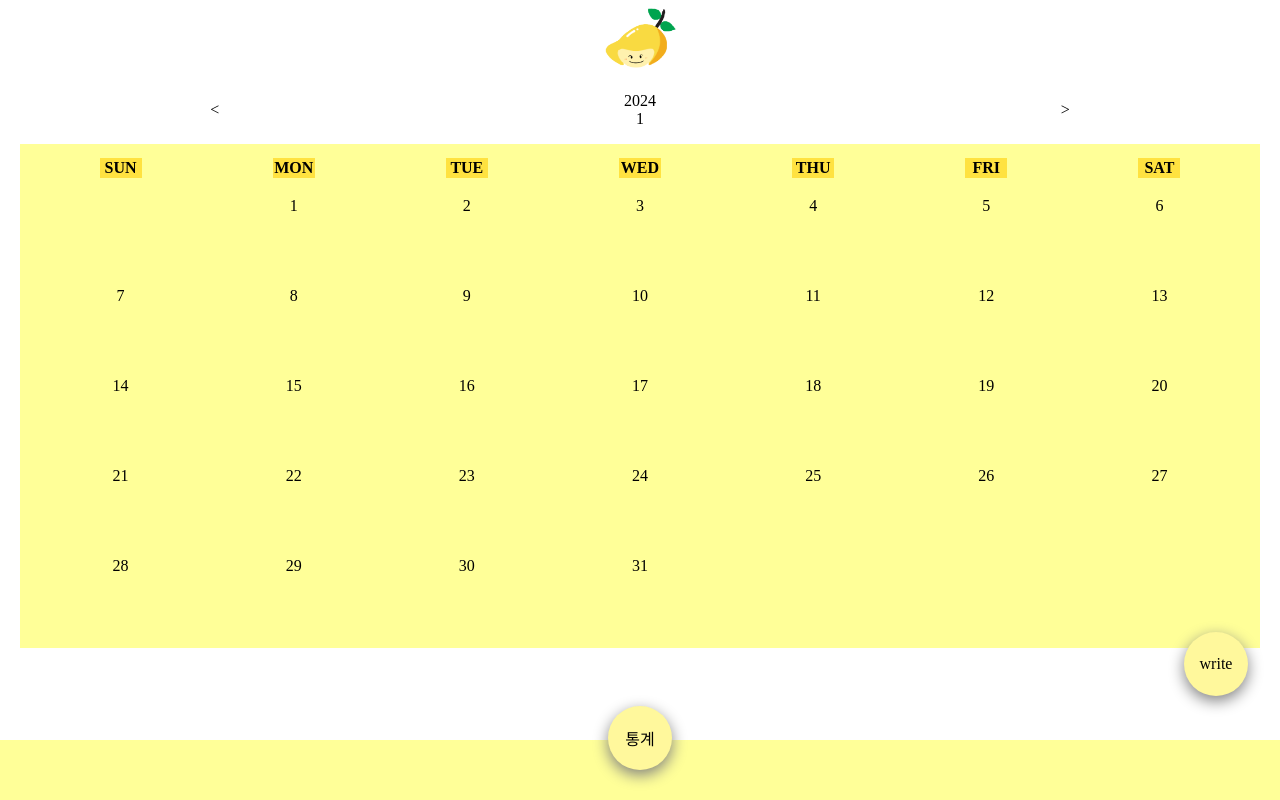
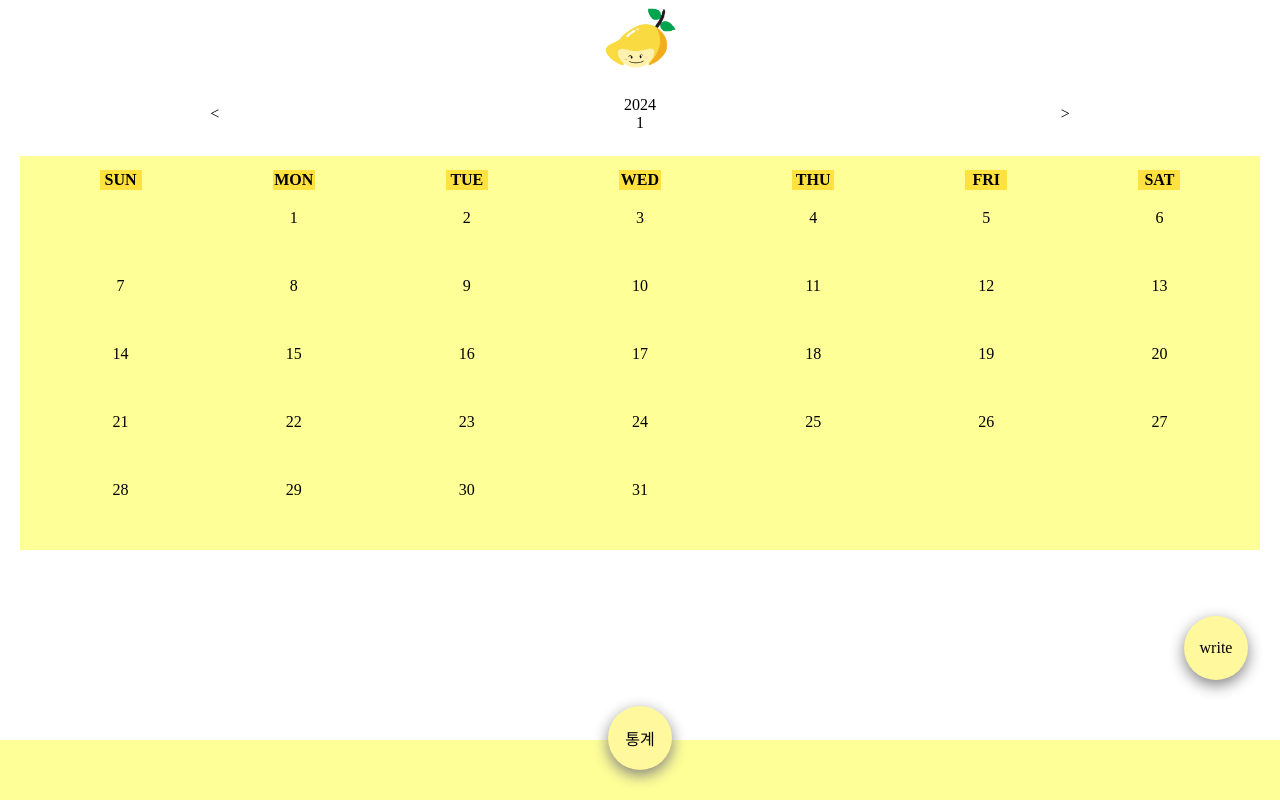
Before and after one commit to DEV-TINO/Mango-Diary-MJ, a Vue app in the folder mj-diary/: page /main in a window 1280 px wide. Built offline with nearby package versions, Linux system fonts and the light colour scheme.

Commit message:
style: main page calendar style

```diff
--- a/mj-diary/src/components/CalendarMainPage.vue
+++ b/mj-diary/src/components/CalendarMainPage.vue
@@ -44,8 +44,8 @@ export default {
 
 <style>
 .select-month {
-  margin-top: 8px;
-  margin-bottom: 16px;
+  margin-top: 0.75rem;
+  margin-bottom: 1.5rem;
   display: flex;
   flex-direction: row;
   justify-content: space-around;
@@ -95,7 +95,7 @@ export default {
 }
 .date-block {
   width: 42px;
-  height: 72px;
+  height: 50px;
   margin-bottom: 16px;
   display: flex;
   align-items: flex-start;
@@ -119,7 +119,7 @@ export default {
   justify-content: center;
   align-items: center;
   position: fixed;
-  bottom: 104px;
+  bottom: 7.5rem;
   right: 32px;
 }
 </style>
```
